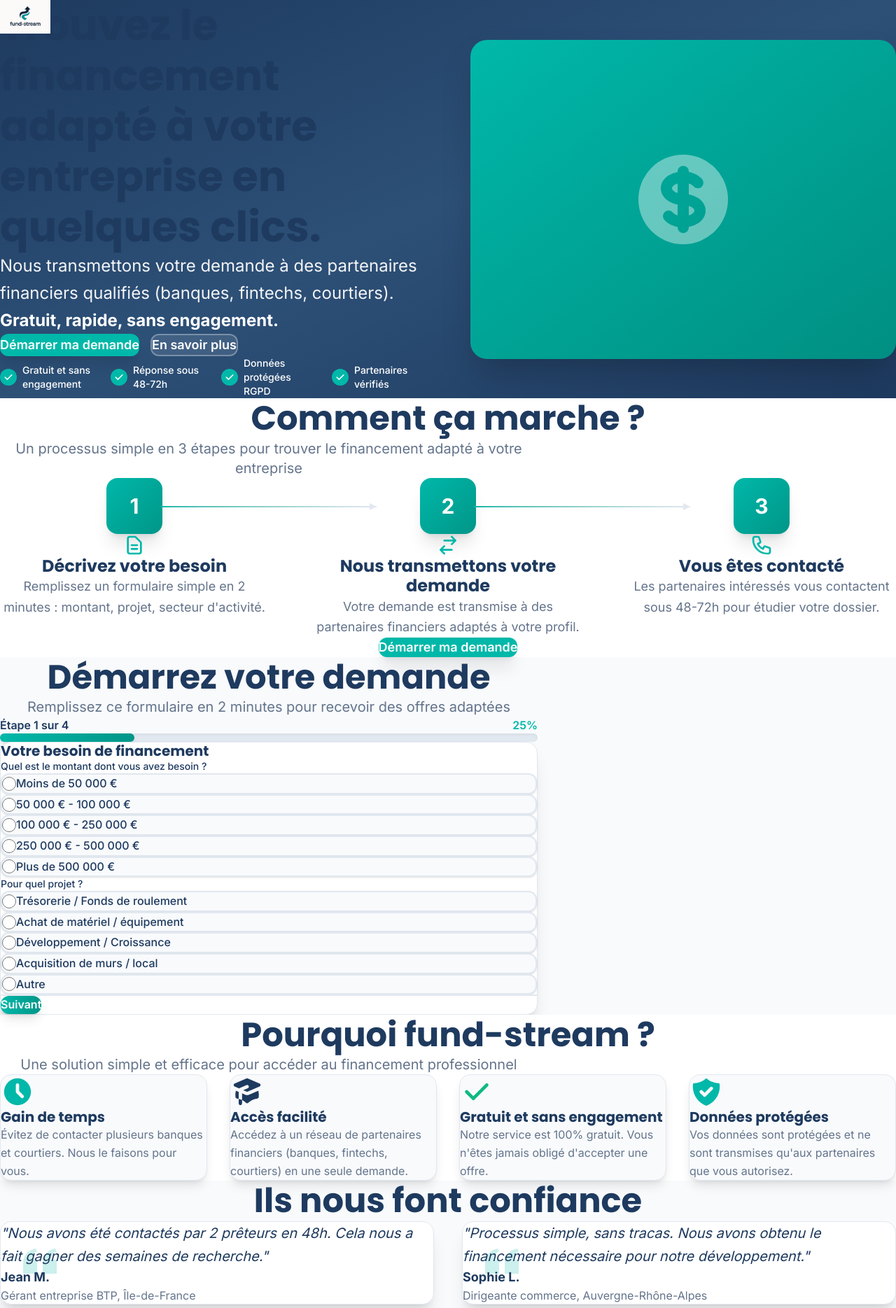
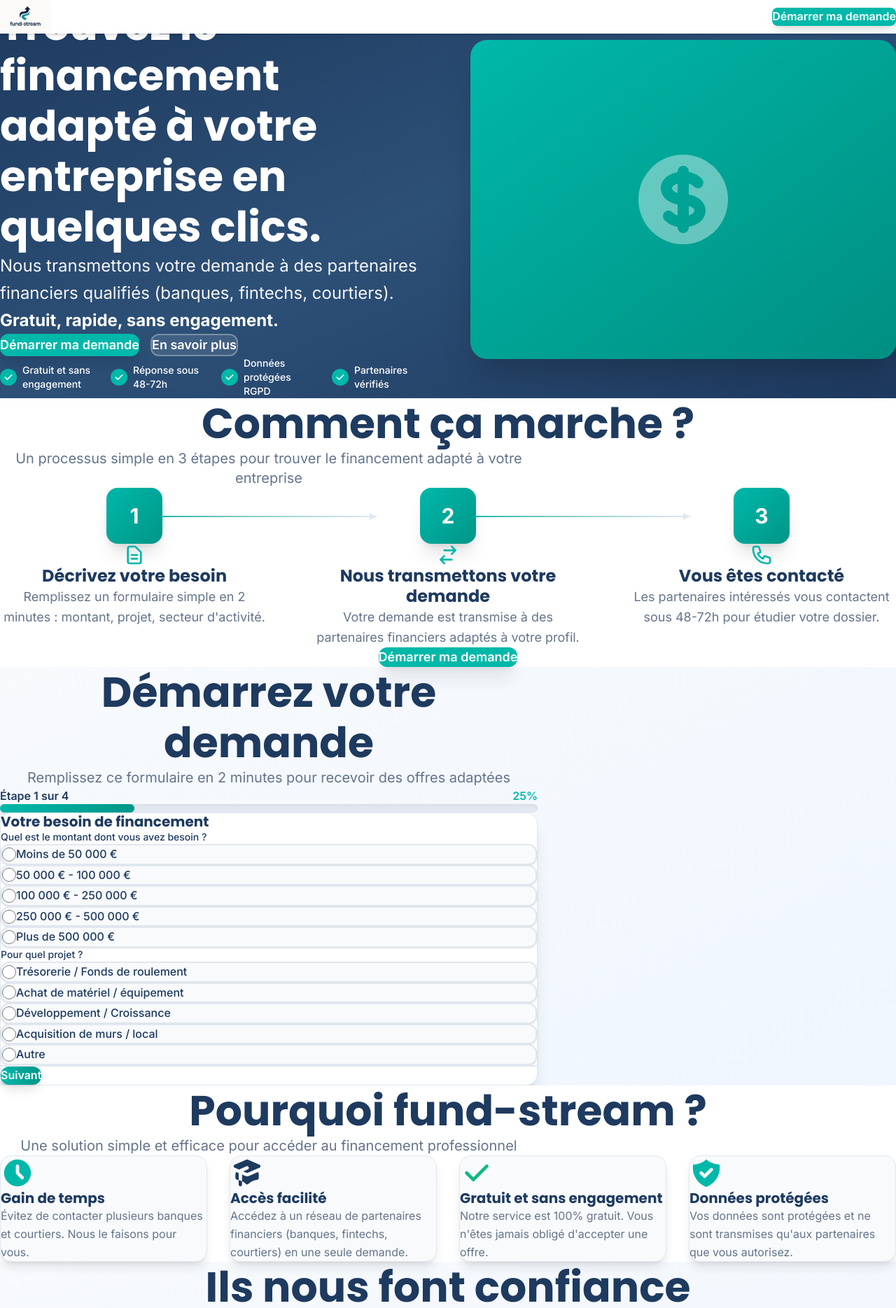
Before and after one commit to batistusprimus/fr.fundstream, a Next.js app: page / in a window 1280 px wide. Shown: the top 1869 px of the page at 70% size. Built offline with nearby package versions, Linux system fonts and the light colour scheme.

Commit message:
Correction de la structure et mise en page du site - Header fixe avec fond blanc et shadow - Espacements optimisés entre sections - Centrage et largeur corrigés - Hiérarchie visuelle améliorée

```diff
--- a/app/globals.css
+++ b/app/globals.css
@@ -45,6 +45,10 @@
   line-height: 1.6;
   -webkit-font-smoothing: antialiased;
   -moz-osx-font-smoothing: grayscale;
+  margin: 0;
+  padding: 0;
+  width: 100%;
+  overflow-x: hidden;
 }
 
 h1, h2, h3, h4, h5, h6 {
@@ -56,4 +60,6 @@
 
 html {
   scroll-behavior: smooth;
+  width: 100%;
+  overflow-x: hidden;
 }
--- a/app/page.tsx
+++ b/app/page.tsx
@@ -1,3 +1,4 @@
+import Header from '@/components/Header';
 import Hero from '@/components/Hero';
 import HowItWorks from '@/components/HowItWorks';
 import MultiStepForm from '@/components/MultiStepForm';
@@ -9,7 +10,9 @@
 
 export default function Home() {
   return (
-    <main className="min-h-screen">
+    <>
+      <Header />
+      <main className="min-h-screen w-full">
         <Hero />
         <HowItWorks />
         <MultiStepForm />
@@ -19,5 +22,6 @@
         <CTAFinal />
         <Footer />
       </main>
+    </>
   );
 }
--- a/components/CTAFinal.tsx
+++ b/components/CTAFinal.tsx
@@ -1,8 +1,8 @@
 export default function CTAFinal() {
   return (
-    <section className="py-20 md:py-28 bg-gradient-to-br from-[#1E3A5F] via-[#2d5077] to-[#1E3A5F] text-white">
+    <section className="py-20 md:py-32 bg-gradient-to-br from-[#1E3A5F] via-[#2d5077] to-[#1E3A5F] text-white">
       <div className="max-w-4xl mx-auto px-6 md:px-12 text-center">
-        <h2 className="text-4xl md:text-5xl font-bold mb-6">
+        <h2 className="text-4xl md:text-5xl lg:text-6xl font-bold mb-8">
           Prêt à trouver votre financement ?
         </h2>
         <p className="text-2xl text-gray-100 mb-10 leading-relaxed">
--- a/components/FAQ.tsx
+++ b/components/FAQ.tsx
@@ -33,10 +33,10 @@
   ];
 
   return (
-    <section className="py-20 md:py-28 bg-white">
+    <section className="py-20 md:py-32 bg-white">
       <div className="max-w-4xl mx-auto px-6 md:px-12">
-        <div className="text-center mb-16">
-          <h2 className="text-4xl md:text-5xl font-bold text-[#1E3A5F] mb-6">
+        <div className="text-center mb-12">
+          <h2 className="text-4xl md:text-5xl lg:text-6xl font-bold text-[#1E3A5F] mb-6">
             Questions fréquentes
           </h2>
           <p className="text-xl text-[#64748B]">
--- a/components/Footer.tsx
+++ b/components/Footer.tsx
@@ -2,7 +2,7 @@
 
 export default function Footer() {
   return (
-    <footer className="bg-[#1E3A5F] text-white py-12">
+    <footer className="bg-[#1E3A5F] text-white py-16 mt-0">
       <div className="max-w-7xl mx-auto px-6 md:px-12 lg:px-16">
         <div className="grid md:grid-cols-3 gap-8 mb-8">
           <div>
--- a/components/Header.tsx
+++ b/components/Header.tsx
@@ -3,18 +3,26 @@
 
 export default function Header() {
   return (
-    <header className="absolute top-0 left-0 right-0 z-50 py-6 md:py-8">
-      <div className="max-w-7xl mx-auto px-6 md:px-12 lg:px-16">
-        <Link href="/" className="inline-block bg-white/10 backdrop-blur-sm rounded-xl px-4 py-2 hover:bg-white/20 transition-all duration-300">
+    <header className="fixed top-0 left-0 right-0 z-50 bg-white shadow-md">
+      <div className="max-w-7xl mx-auto px-6 md:px-12 lg:px-16 py-4">
+        <div className="flex items-center justify-between">
+          <Link href="/" className="flex items-center">
             <Image
               src="/fundstream_transparent.png"
               alt="fund-stream"
-            width={200}
-            height={60}
+              width={180}
+              height={54}
               priority
-            className="h-10 w-auto md:h-12"
+              className="h-12 w-auto"
             />
           </Link>
+          <a
+            href="#formulaire"
+            className="hidden md:inline-flex items-center justify-center bg-[#00B8A9] hover:bg-[#009688] text-white font-semibold px-6 py-3 rounded-lg shadow-lg hover:shadow-xl transition-all duration-300 transform hover:scale-105"
+          >
+            Démarrer ma demande
+          </a>
+        </div>
       </div>
     </header>
   );
--- a/components/Hero.tsx
+++ b/components/Hero.tsx
@@ -1,17 +1,14 @@
-import Header from './Header';
-
 export default function Hero() {
   return (
-    <section className="relative bg-gradient-to-br from-[#1E3A5F] via-[#2d5077] to-[#1E3A5F] text-white overflow-hidden">
-      <Header />
-      <div className="relative z-10 max-w-7xl mx-auto px-6 md:px-12 lg:px-16 pt-32 pb-20 md:pt-40 md:pb-28">
+    <section className="relative bg-gradient-to-br from-[#1E3A5F] via-[#2d5077] to-[#1E3A5F] pt-24">
+      <div className="max-w-7xl mx-auto px-6 md:px-12 lg:px-16 py-20 md:py-32">
         <div className="grid lg:grid-cols-2 gap-16 items-center">
-          <div className="space-y-8">
-            <h1 className="text-4xl md:text-5xl lg:text-6xl font-bold leading-tight text-white">
+          <div className="space-y-8 text-white">
+            <h1 style={{ color: '#ffffff' }} className="text-4xl md:text-5xl lg:text-6xl font-bold leading-tight">
               Trouvez le financement adapté à votre entreprise en quelques clics.
             </h1>
-            <p className="text-xl md:text-2xl text-gray-100 leading-relaxed">
-              Nous transmettons votre demande à des partenaires financiers qualifiés (banques, fintechs, courtiers). <strong className="text-white">Gratuit, rapide, sans engagement.</strong>
+            <p style={{ color: '#f3f4f6' }} className="text-xl md:text-2xl leading-relaxed">
+              Nous transmettons votre demande à des partenaires financiers qualifiés (banques, fintechs, courtiers). <strong style={{ color: '#ffffff' }}>Gratuit, rapide, sans engagement.</strong>
             </p>
             <div className="flex flex-col sm:flex-row gap-4 pt-4">
               <a
@@ -27,14 +24,14 @@
                 En savoir plus
               </a>
             </div>
-            <div className="grid grid-cols-2 md:grid-cols-4 gap-6 pt-8">
+            <div className="grid grid-cols-2 md:grid-cols-4 gap-6 pt-8 text-white">
               <div className="flex items-center gap-2">
                 <div className="flex-shrink-0 w-6 h-6 bg-[#00B8A9] rounded-full flex items-center justify-center">
                   <svg className="w-4 h-4 text-white" fill="currentColor" viewBox="0 0 20 20">
                     <path fillRule="evenodd" d="M16.707 5.293a1 1 0 010 1.414l-8 8a1 1 0 01-1.414 0l-4-4a1 1 0 011.414-1.414L8 12.586l7.293-7.293a1 1 0 011.414 0z" clipRule="evenodd" />
                   </svg>
                 </div>
-                <span className="text-sm font-medium">Gratuit et sans engagement</span>
+                <span className="text-sm font-medium text-white">Gratuit et sans engagement</span>
               </div>
               <div className="flex items-center gap-2">
                 <div className="flex-shrink-0 w-6 h-6 bg-[#00B8A9] rounded-full flex items-center justify-center">
@@ -42,7 +39,7 @@
                     <path fillRule="evenodd" d="M16.707 5.293a1 1 0 010 1.414l-8 8a1 1 0 01-1.414 0l-4-4a1 1 0 011.414-1.414L8 12.586l7.293-7.293a1 1 0 011.414 0z" clipRule="evenodd" />
                   </svg>
                 </div>
-                <span className="text-sm font-medium">Réponse sous 48-72h</span>
+                <span className="text-sm font-medium text-white">Réponse sous 48-72h</span>
               </div>
               <div className="flex items-center gap-2">
                 <div className="flex-shrink-0 w-6 h-6 bg-[#00B8A9] rounded-full flex items-center justify-center">
@@ -50,7 +47,7 @@
                     <path fillRule="evenodd" d="M16.707 5.293a1 1 0 010 1.414l-8 8a1 1 0 01-1.414 0l-4-4a1 1 0 011.414-1.414L8 12.586l7.293-7.293a1 1 0 011.414 0z" clipRule="evenodd" />
                   </svg>
                 </div>
-                <span className="text-sm font-medium">Données protégées RGPD</span>
+                <span className="text-sm font-medium text-white">Données protégées RGPD</span>
               </div>
               <div className="flex items-center gap-2">
                 <div className="flex-shrink-0 w-6 h-6 bg-[#00B8A9] rounded-full flex items-center justify-center">
@@ -58,7 +55,7 @@
                     <path fillRule="evenodd" d="M16.707 5.293a1 1 0 010 1.414l-8 8a1 1 0 01-1.414 0l-4-4a1 1 0 011.414-1.414L8 12.586l7.293-7.293a1 1 0 011.414 0z" clipRule="evenodd" />
                   </svg>
                 </div>
-                <span className="text-sm font-medium">Partenaires vérifiés</span>
+                <span className="text-sm font-medium text-white">Partenaires vérifiés</span>
               </div>
             </div>
           </div>
--- a/components/HowItWorks.tsx
+++ b/components/HowItWorks.tsx
@@ -33,10 +33,10 @@
   ];
 
   return (
-    <section id="comment-ca-marche" className="py-20 md:py-28 bg-white">
+    <section id="comment-ca-marche" className="py-20 md:py-32 bg-white">
       <div className="max-w-7xl mx-auto px-6 md:px-12 lg:px-16">
-        <div className="text-center mb-20">
-          <h2 className="text-4xl md:text-5xl font-bold text-[#1E3A5F] mb-6">
+        <div className="text-center mb-16">
+          <h2 className="text-4xl md:text-5xl lg:text-6xl font-bold text-[#1E3A5F] mb-6">
             Comment ça marche ?
           </h2>
           <p className="text-xl text-[#64748B] max-w-3xl mx-auto">
--- a/components/MultiStepForm.tsx
+++ b/components/MultiStepForm.tsx
@@ -103,10 +103,10 @@
   const progressPercentage = (currentStep / 4) * 100;
 
   return (
-    <section id="formulaire" className="py-20 md:py-28 bg-[#F8FAFC]">
+    <section id="formulaire" className="py-20 md:py-32 bg-gradient-to-br from-[#F8FAFC] to-[#EFF6FF]">
       <div className="max-w-3xl mx-auto px-6">
-        <div className="text-center mb-16">
-          <h2 className="text-4xl md:text-5xl font-bold text-[#1E3A5F] mb-6">
+        <div className="text-center mb-12">
+          <h2 className="text-4xl md:text-5xl lg:text-6xl font-bold text-[#1E3A5F] mb-6">
             Démarrez votre demande
           </h2>
           <p className="text-xl text-[#64748B]">
--- a/components/Testimonials.tsx
+++ b/components/Testimonials.tsx
@@ -30,10 +30,10 @@
   ];
 
   return (
-    <section className="py-20 md:py-28 bg-[#F8FAFC]">
+    <section className="py-20 md:py-32 bg-gradient-to-br from-[#F8FAFC] to-[#EFF6FF]">
       <div className="max-w-7xl mx-auto px-6 md:px-12 lg:px-16">
-        <div className="text-center mb-20">
-          <h2 className="text-4xl md:text-5xl font-bold text-[#1E3A5F] mb-6">
+        <div className="text-center mb-16">
+          <h2 className="text-4xl md:text-5xl lg:text-6xl font-bold text-[#1E3A5F] mb-6">
             Ils nous font confiance
           </h2>
         </div>
--- a/components/WhyFundStream.tsx
+++ b/components/WhyFundStream.tsx
@@ -43,10 +43,10 @@
   ];
 
   return (
-    <section className="py-20 md:py-28 bg-white">
+    <section className="py-20 md:py-32 bg-white">
       <div className="max-w-7xl mx-auto px-6 md:px-12 lg:px-16">
-        <div className="text-center mb-20">
-          <h2 className="text-4xl md:text-5xl font-bold text-[#1E3A5F] mb-6">
+        <div className="text-center mb-16">
+          <h2 className="text-4xl md:text-5xl lg:text-6xl font-bold text-[#1E3A5F] mb-6">
             Pourquoi fund-stream ?
           </h2>
           <p className="text-xl text-[#64748B] max-w-3xl mx-auto">
```
Also changed, not shown: app/icon.svg (added). Lines whose indentation alone changed are shown as unchanged.
